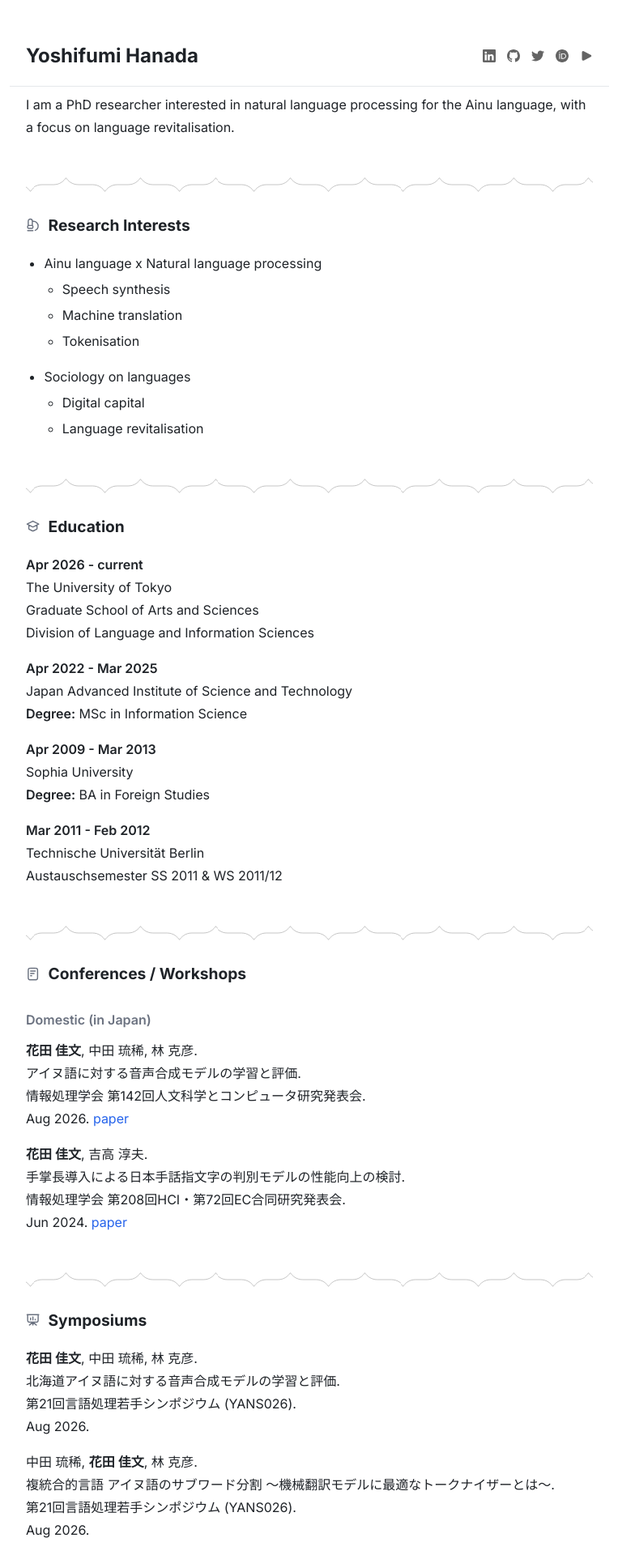
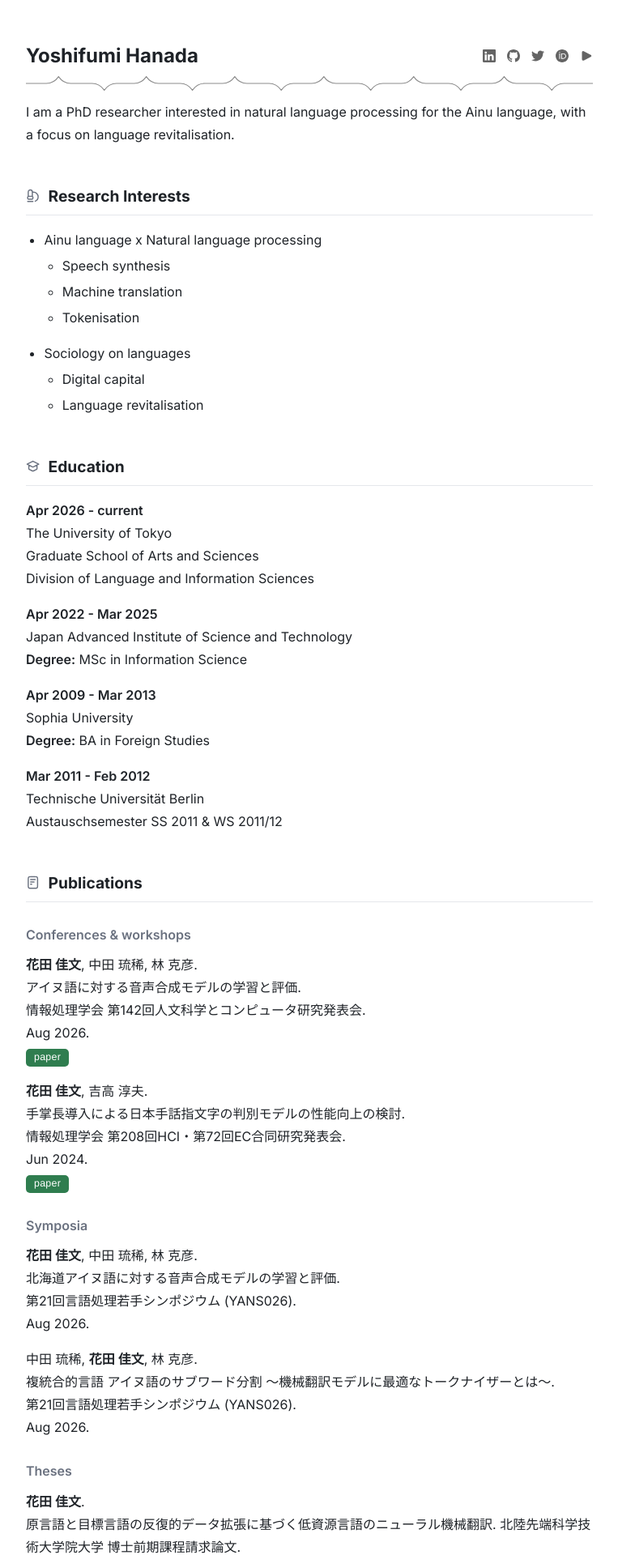
Before and after one commit to nonotoy/nonotoy.github.io, a Jekyll site: the page built from index.md, in a window 1280 px wide. Shown: the top 1920 px of the page at 81% size, without its empty margins (258-1021 px from the left). Built offline with Jekyll 4.4.1, drawn with Linux system fonts in a browser that asks for light colours.

Commit message:
style: use ayus divider in header/footer, restructure publications, badge paper links
- Replace header border-bottom and footer border-top with the ayus divider SVG
- Merge Conferences/Symposiums/Thesis into a single Publications section with h3 subsections
- Render [paper] links as rounded green badges

```diff
--- a/_sass/style.scss
+++ b/_sass/style.scss
@@ -47,8 +47,9 @@ strong {
     flex-wrap: wrap;
     gap: 8px 16px;
     padding-top: 48px;
-    padding-bottom: 16px;
-    border-bottom: 1px solid $border;
+    padding-bottom: 26px;
+    background: url("/assets/ayus-divider.svg") no-repeat bottom 4px center;
+    background-size: calc(100% - 40px) auto;
 }
 #author-name {
     font-size: 1.5rem;
@@ -81,14 +82,24 @@ strong {
     font-size: 1.2rem;
     font-weight: 700;
     margin: 2.4em 0 0.8em;
+    padding-bottom: 0.3em;
+    border-bottom: 1px solid $border;
 }
-.content h2::before {
-    content: "";
-    display: block;
-    height: 22px;
-    margin-bottom: 1.2em;
-    background: url("/assets/ayus-divider.svg") repeat-x center / auto 22px;
-    opacity: 0.7;
+.content a.paper-badge {
+    display: inline-block;
+    padding: 1px 10px;
+    border-radius: 5px;
+    background: #2f7d4f;
+    color: #fff;
+    font-family: "Helvetica Neue", Helvetica, Arial, sans-serif;
+    font-size: 0.78rem;
+    line-height: 1.55;
+    letter-spacing: 0.02em;
+    text-decoration: none;
+}
+.content a.paper-badge:hover {
+    background: #26663f;
+    text-decoration: none;
 }
 .content h3 {
     font-size: 1rem;
@@ -152,9 +163,10 @@ strong {
 /* Footer */
 
 .site-footer {
-    padding-top: 16px;
-    padding-bottom: 40px;
-    border-top: 1px solid $border;
+    padding-top: 21px;
+    padding-bottom: 24px;
+    background: url("/assets/ayus-divider.svg") no-repeat top 2px center;
+    background-size: calc(100% - 40px) auto;
     color: $muted;
     font-size: 0.85rem;
     text-align: center;
--- a/index.md
+++ b/index.md
@@ -35,24 +35,24 @@ Sophia University
 Technische Universität Berlin
 Austauschsemester SS 2011 & WS 2011/12
 
-## {% include icons/file-02.svg %} Conferences / Workshops
-### Domestic (in Japan)
+## {% include icons/file-02.svg %} Publications
+### Conferences & workshops
 
 **花田 佳文**, 中田 琉稀, 林 克彦.
 アイヌ語に対する音声合成モデルの学習と評価.
 <!-- (_Training and Evaluation of Speech Synthesis Models for the Ainu Language_) -->
 情報処理学会 第142回人文科学とコンピュータ研究発表会.
 Aug 2026.
-[paper](/)
+[paper](/){: .paper-badge}
 
 **花田 佳文**, 吉高 淳夫.
 手掌長導入による日本手話指文字の判別モデルの性能向上の検討.
 <!-- (_Improving Fingerspelling Recognition in Japanese Sign Language by Incorporating Palm Length_) -->
 情報処理学会 第208回HCI・第72回EC合同研究発表会.
 Jun 2024.
-[paper](https://ipsj.ixsq.nii.ac.jp/records/234448)
+[paper](https://ipsj.ixsq.nii.ac.jp/records/234448){: .paper-badge}
 
-## {% include icons/presentation-chart-01.svg %} Symposiums
+### Symposia
 
 **花田 佳文**, 中田 琉稀, 林 克彦.
 北海道アイヌ語に対する音声合成モデルの学習と評価.
@@ -66,14 +66,14 @@ Aug 2026.
 第21回言語処理若手シンポジウム (YANS026).
 Aug 2026.
 
-## {% include icons/book-closed.svg %} Thesis
+### Theses
 
 **花田 佳文**.
 原言語と目標言語の反復的データ拡張に基づく低資源言語のニューラル機械翻訳.
  <!-- (_Neural Machine Translation for Low-Resource Languages Based on Iterative Data Augmentation of Source and Target Languages_)  -->
 北陸先端科学技術大学院大学 博士前期課程請求論文.
 Mar 2025.
-[paper](https://dspace02.jaist.ac.jp/dspace/handle/10119/19839)
+[paper](https://dspace02.jaist.ac.jp/dspace/handle/10119/19839){: .paper-badge}
 
 ## {% include icons/translate-01.svg %} Languages
 - {:.li-flag} <img class="flag-icon" src="/assets/japan-flag.svg" alt="Japanese flag"> Japanese: native
```
Also changed, not shown: assets/ayus-divider.svg.
